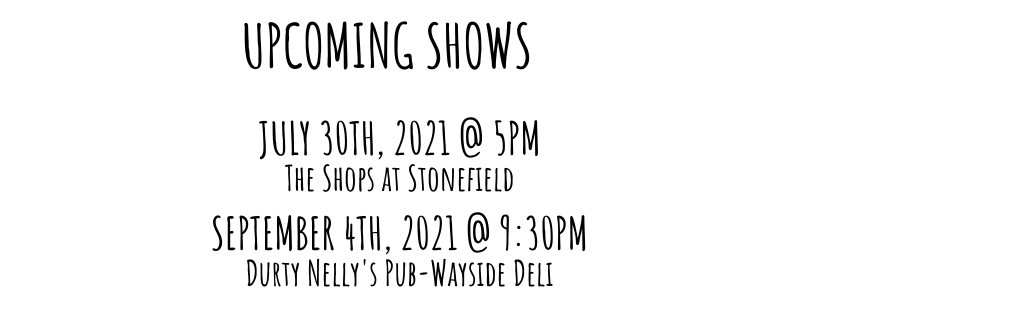
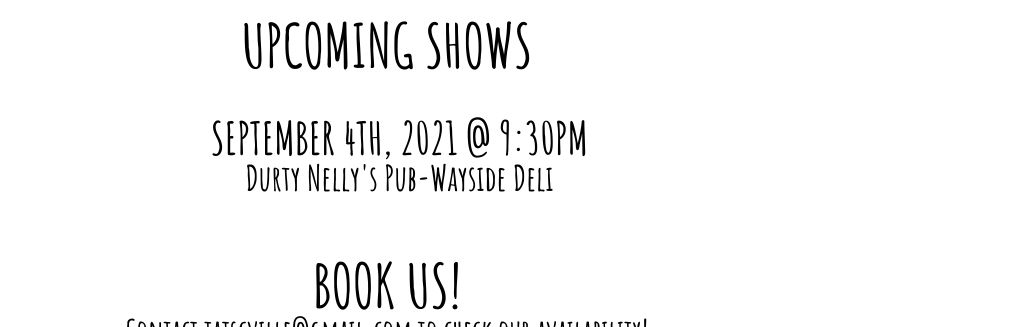
Before and after one commit to jte6p/jte6p.github.io, a plain HTML site: page index.html in a window 1280 px wide. Shown: the part 761-1088 px from the top of the page, without its empty margins (253-1280 px from the left). Drawn offline with Linux system fonts and the light colour scheme.

Commit message:
Updated Show Dates

```diff
--- a/index.html
+++ b/index.html
@@ -79,8 +79,6 @@
             <div class="show-div" id="events">
                 <div class="section-header">Upcoming Shows</div>
                 <ul class="show-list">
-                    <li class="show-date">July 30th, 2021 @ 5pm</li>
-                    <li class="show-location">The Shops at Stonefield</li>
                     <li class="show-date">September 4th, 2021 @ 9:30pm</li>
                     <li class="show-location">Durty Nelly's Pub-Wayside Deli</li>
                 </ul>
```
